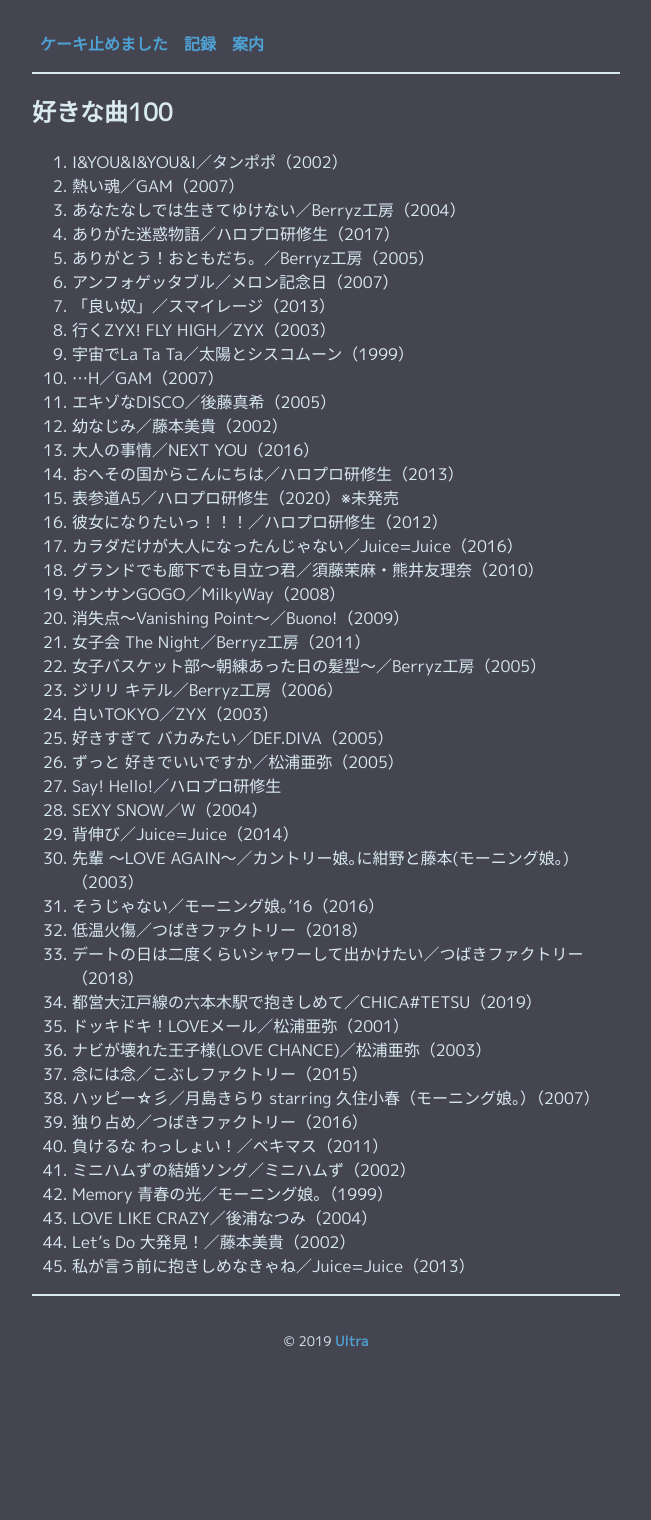
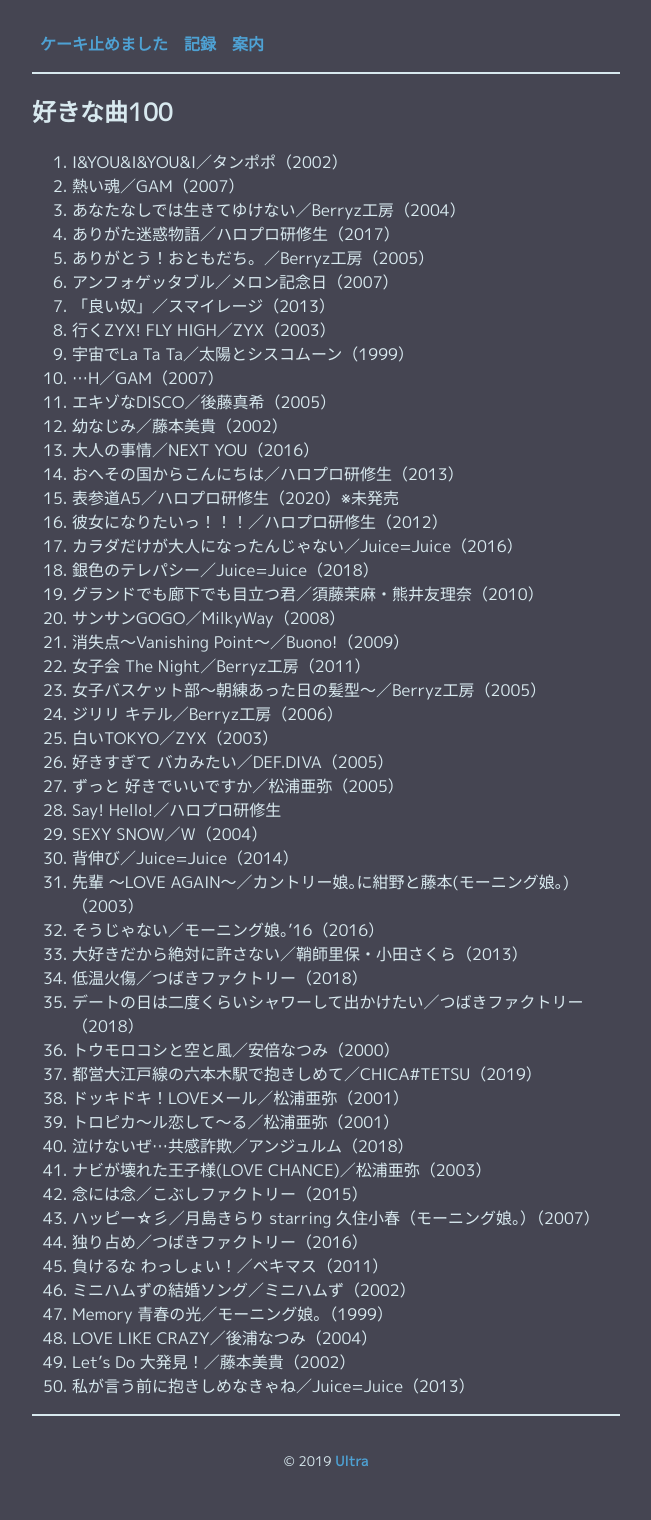
Before and after one commit to udonparadise/udonparadise.github.io, a Jekyll site: the page built from _pages/select100.md, in a window 1280 px wide. Shown: the whole page, without its empty margins (314-965 px from the left). Built offline with Jekyll 4.4.1, drawn with Linux system fonts in a browser that asks for light colours; before the commit the page ends 1400 px from its top, so only the background shows below that.

Commit message:
update select100

```diff
--- a/_pages/select100.md
+++ b/_pages/select100.md
@@ -22,6 +22,7 @@
 1. 表参道A5／ハロプロ研修生（2020）※未発売
 1. 彼女になりたいっ！！！／ハロプロ研修生（2012）
 1. カラダだけが大人になったんじゃない／Juice=Juice（2016）
+1. 銀色のテレパシー／Juice=Juice（2018）
 1. グランドでも廊下でも目立つ君／須藤茉麻・熊井友理奈（2010）
 1. サンサンGOGO／MilkyWay（2008）
 1. 消失点〜Vanishing Point〜／Buono!（2009）
@@ -36,10 +37,14 @@
 1. 背伸び／Juice=Juice（2014）
 1. 先輩 〜LOVE AGAIN〜／カントリー娘｡に紺野と藤本(モーニング娘｡)（2003）
 1. そうじゃない／モーニング娘。'16（2016）
+1. 大好きだから絶対に許さない／鞘師里保・小田さくら（2013）
 1. 低温火傷／つばきファクトリー（2018）
 1. デートの日は二度くらいシャワーして出かけたい／つばきファクトリー（2018）
+1. トウモロコシと空と風／安倍なつみ（2000）
 1. 都営大江戸線の六本木駅で抱きしめて／CHICA#TETSU（2019）
 1. ドッキドキ！LOVEメール／松浦亜弥（2001）
+1. トロピカ〜ル恋して〜る／松浦亜弥（2001）
+1. 泣けないぜ…共感詐欺／アンジュルム（2018）
 1. ナビが壊れた王子様(LOVE CHANCE)／松浦亜弥（2003）
 1. 念には念／こぶしファクトリー（2015）
 1. ハッピー☆彡／月島きらり starring 久住小春（モーニング娘。）（2007）
```
